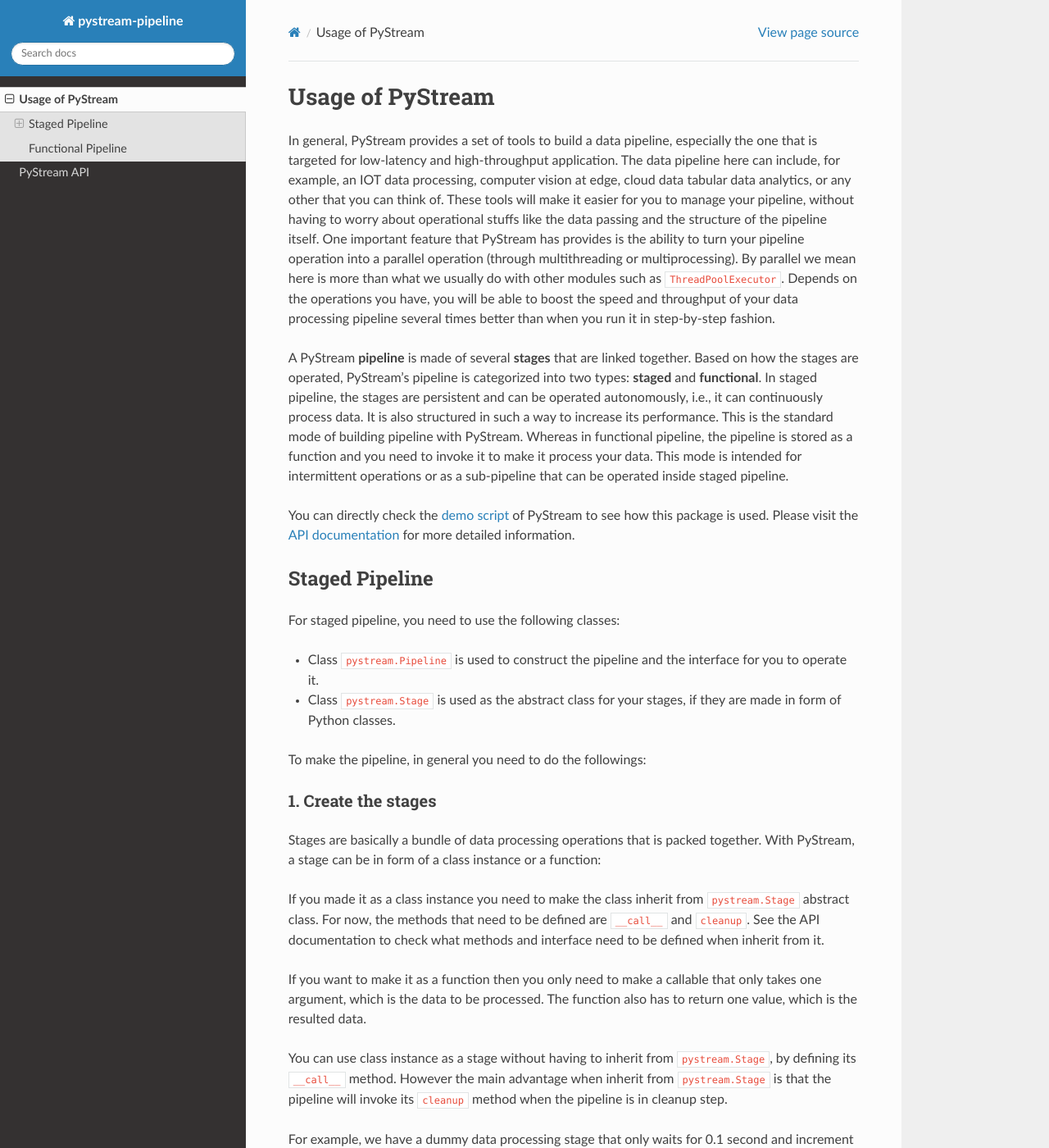
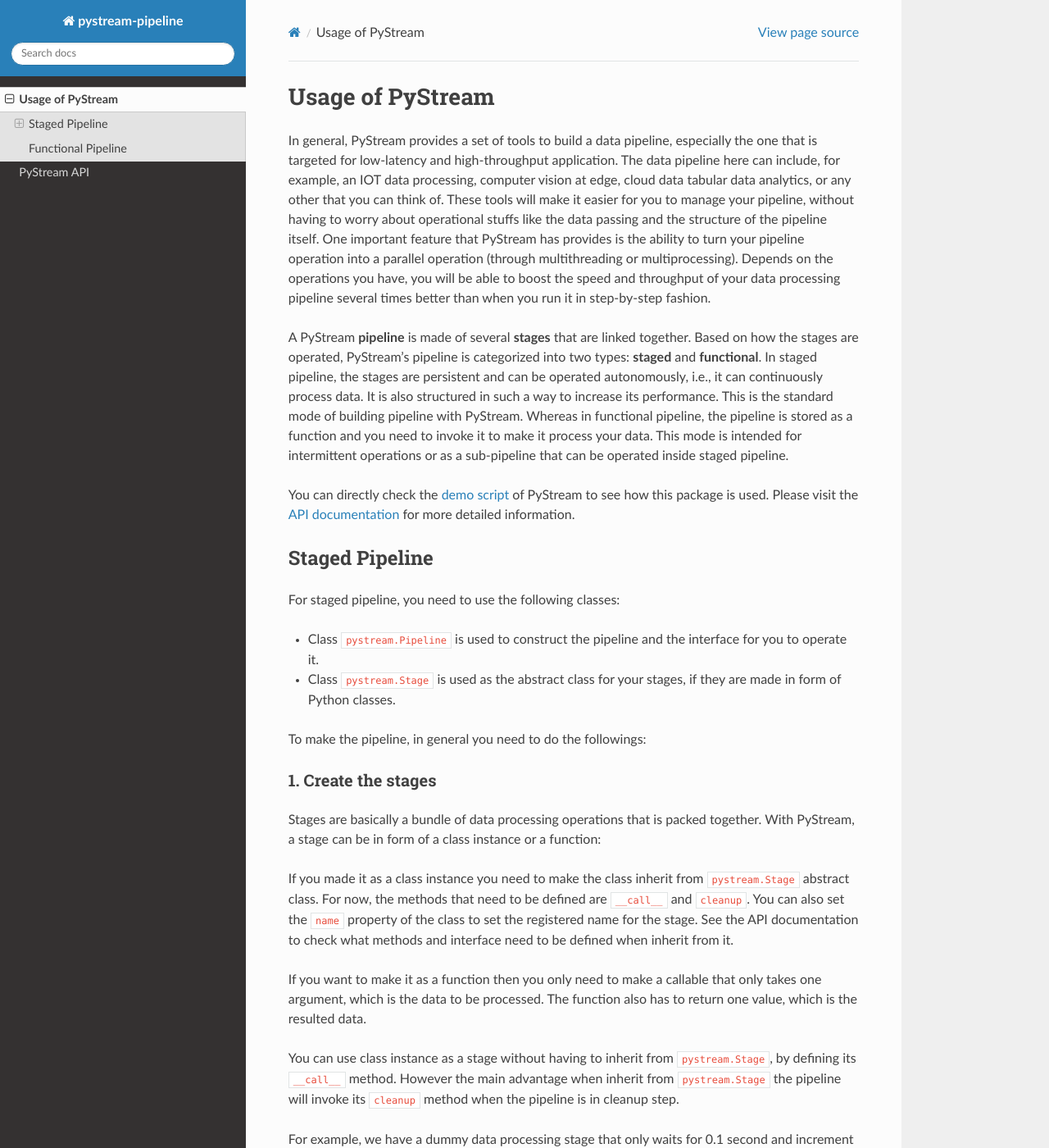
Before and after one commit to MukhlasAdib/pystream-pipeline, a Sphinx documentation site: the page built from docs/source/usage.rst, in a window 1280 px wide and 1400 px high. Shown: the whole window at 82% size. Built offline with Sphinx 7.4.7 and the Read the Docs theme 2.0.0, drawn with Linux system fonts in a browser that asks for light colours; some of the changed text lies outside the part shown.

Commit message:
📝 update docs (#29)
* update main readme

* update usage rst

* add req

* update docs config

```diff
--- /dev/null
+++ b/docs/requirements.txt
@@ -0,0 +1 @@
+pandas==1.5.3
--- a/docs/source/usage.rst
+++ b/docs/source/usage.rst
@@ -5,7 +5,6 @@
 The data pipeline here can include, for example, an IOT data processing, computer vision at edge, cloud data tabular data analytics, or any other that you can think of.
 These tools will make it easier for you to manage your pipeline, without having to worry about operational stuffs like the data passing and the structure of the pipeline itself.
 One important feature that PyStream has provides is the ability to turn your pipeline operation into a parallel operation (through multithreading or multiprocessing).
-By parallel we mean here is more than what we usually do with other modules such as ``ThreadPoolExecutor``.
 Depends on the operations you have, you will be able to boost the speed and throughput of your data processing pipeline several times better than when you run it in step-by-step fashion.
 
 A PyStream **pipeline** is made of several **stages** that are linked together.
@@ -16,7 +15,7 @@
 Whereas in functional pipeline, the pipeline is stored as a function and you need to invoke it to make it process your data.
 This mode is intended for intermittent operations or as a sub-pipeline that can be operated inside staged pipeline.
 
-You can directly check the `demo script <https://github.com/MukhlasAdib/pystream-pipeline/blob/master/demo_pipeline.py>`_ of PyStream to see how this package is used.
+You can directly check the `demo script <https://github.com/MukhlasAdib/pystream-pipeline/blob/main/demo.ipynb>`_ of PyStream to see how this package is used.
 Please visit the `API documentation <https://pystream-pipeline.readthedocs.io/en/latest/api.html>`_ for more detailed information.
 
 Staged Pipeline
@@ -37,19 +36,21 @@
 
 If you made it as a class instance you need to make the class inherit from ``pystream.Stage`` abstract class.
 For now, the methods that need to be defined are ``__call__`` and ``cleanup``.
+You can also set the ``name`` property of the class to set the registered name for the stage.
 See the API documentation to check what methods and interface need to be defined when inherit from it.
 
 If you want to make it as a function then you only need to make a callable that only takes one argument, which is the data to be processed.
 The function also has to return one value, which is the resulted data.
 
 You can use class instance as a stage without having to inherit from ``pystream.Stage``, by defining its ``__call__`` method.
-However the main advantage when inherit from ``pystream.Stage`` is that  the pipeline will invoke its ``cleanup`` method when the pipeline is in cleanup step.
+However the main advantage when inherit from ``pystream.Stage`` the pipeline will invoke its ``cleanup`` method when the pipeline is in cleanup step.
 
 For example, we have a dummy data processing stage that only waits for 0.1 second and increment the integer input data by 1.
 In the class form, it will be something like this::
 
     class DummyStage(pystream.Stage):
-        def __init__(self):
+        def __init__(self, name: str) -> None:
+            self.name = name
             self.wait = 0.1
 
         def __call__(self, data: int) -> int:
@@ -80,11 +81,11 @@
 
     pipeline = pystream.Pipeline(input_generator=lambda: 0)
 
-Then, let's add some stages by using ``add`` method::
+Then, let's add some stages by using ``add`` method with an optional ``name`` argument to set the stage name::
 
-    pipeline.add(DummyStage()) # stage 1
-    pipeline.add(DummyStage()) # stage 2
-    pipeline.add(dummy_stage) # stage 3
+    pipeline.add(DummyStage(), name="Stage_1") # stage 1
+    pipeline.add(DummyStage(), name="Stage_2") # stage 2
+    pipeline.add(dummy_stage, name="Stage_3") # stage 3
 
 3. Choose operation mode
 ~~~~~~~~~~~~~~~~~~~~~~~~~~~~~~~~~~~~~~
@@ -129,6 +130,11 @@
 
 If you want to shutdown the pipeline, then just call ``pipeline.cleanup()``. It will invoke the ``cleanup`` method of all the stages.
 If the pipeline is in autonomous operation mode, you need to stop the input generator by calling ``pipeline.stop_loop()``.
+
+On the other hand, we provide a built-in pipeline profiler that can measure your pipeline's latency and throughput.
+The profiler can be activated by specifying ``use_profiler`` to True when instantiating ``pystream.Pipeline``.
+To get the pipeline profiles, use ``get_profiles`` method of ``pystream.Pipeline``.
+For examples, please check ``demo.ipynb``.
 
 Functional Pipeline
 --------------------------------------
```
Also changed, not shown: other parts of docs/source/usage.rst (+1 -1 lines), README.md (+3 -2 lines), .readthedocs.yaml, 1 other file.
